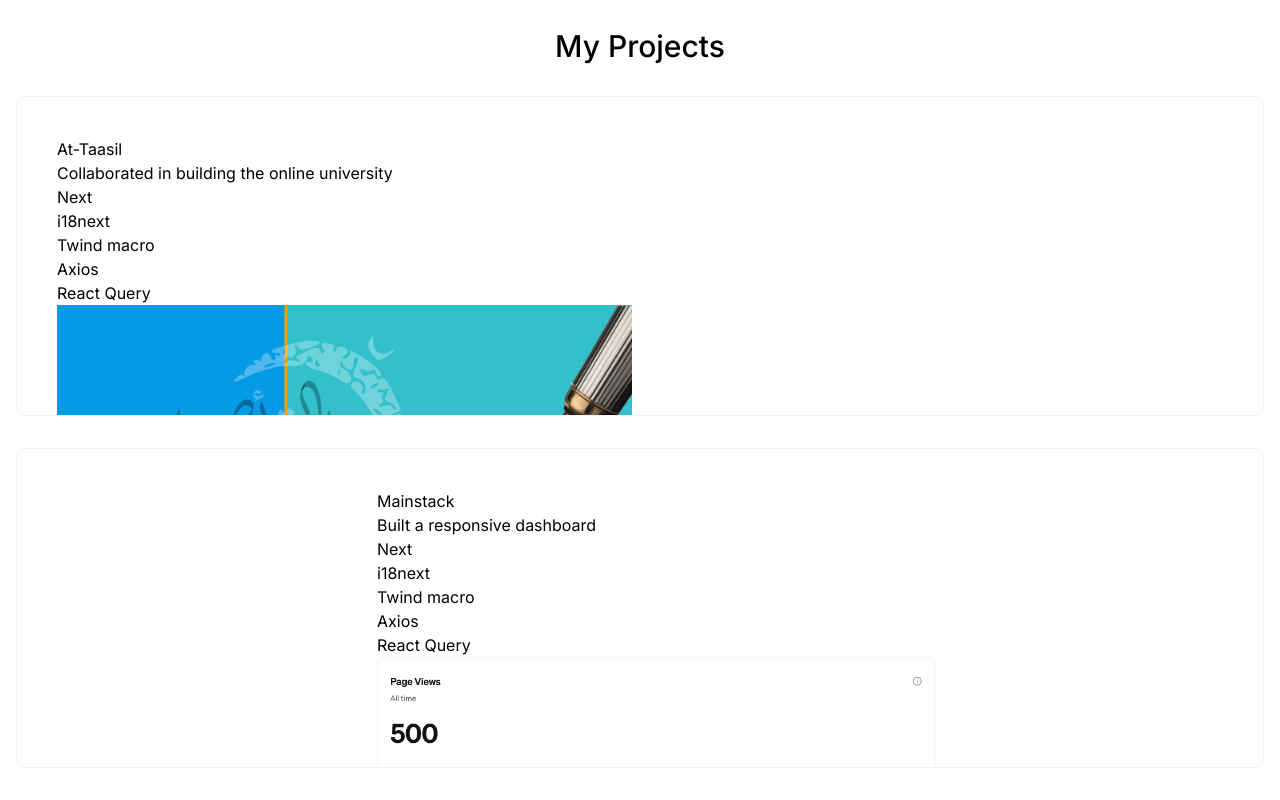
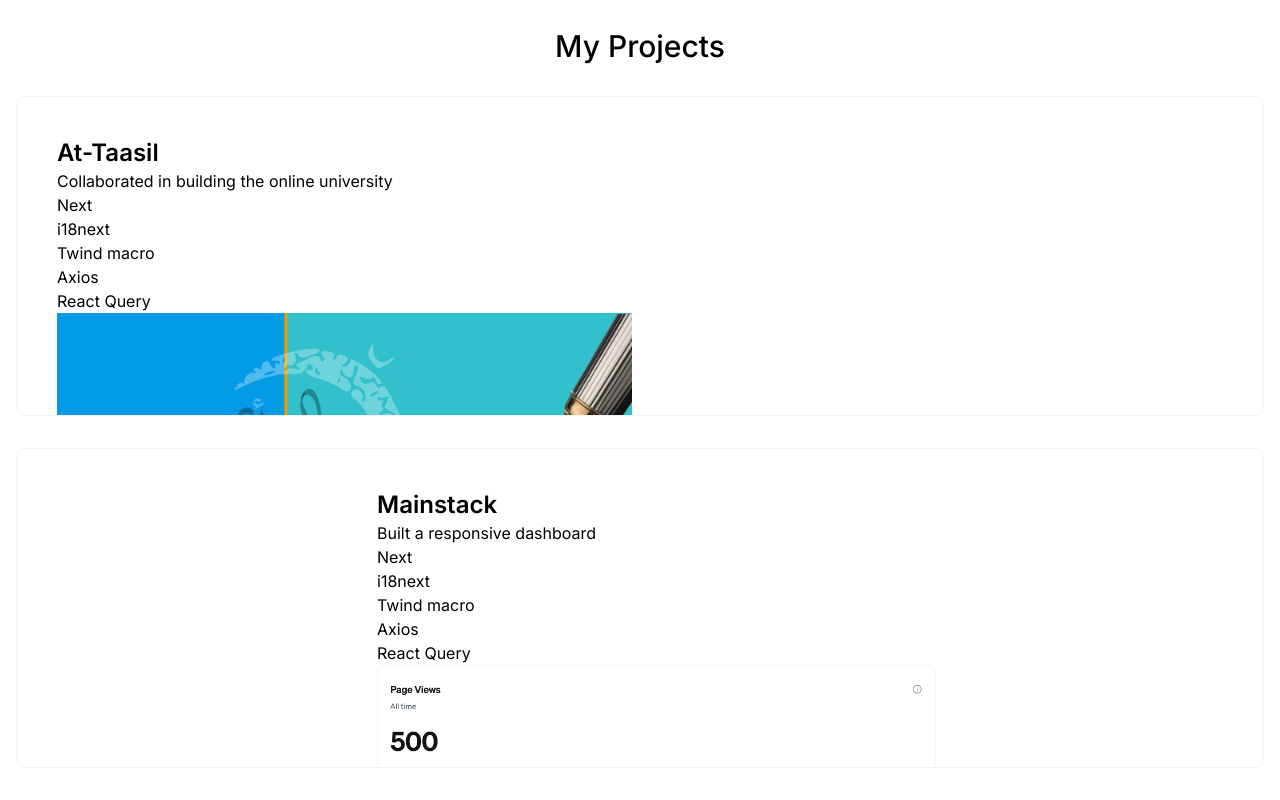
Before and after one commit to Lukman10a/newportfolio, a Next.js app: page / in a window 1280 px wide. Shown: the part 1620-2420 px from the top of the page. Built offline with nearby package versions, Linux system fonts and the light colour scheme.

Commit message:
create project and projects component

```diff
--- a/components/sections/Project.tsx
+++ b/components/sections/Project.tsx
@@ -33,7 +33,7 @@
     >
       <section className="bg-gray-200max-w-[42rem] border border-black/5 rounded-lg overflow-hidden relative sm:h-[20rem] hover:bg-gray-100 transition sm:group-even:pl-8 dark:text-white dark:bg-white/10 dark:hover:b-white/20 ">
         <div className="pt-4 pb-7 px-5 sm:pl-10 sm:pr-2 sm:pt-10 sm:max-w-[50%] flex flex-col h-full sm:group-even:ml-[18rem]">
-          <h3>{title}</h3>
+          <h3 className="text-2xl font-semibold">{title}</h3>
           <p>{description}</p>
           <ul>
             {tags.map((tag, index) => (
```
